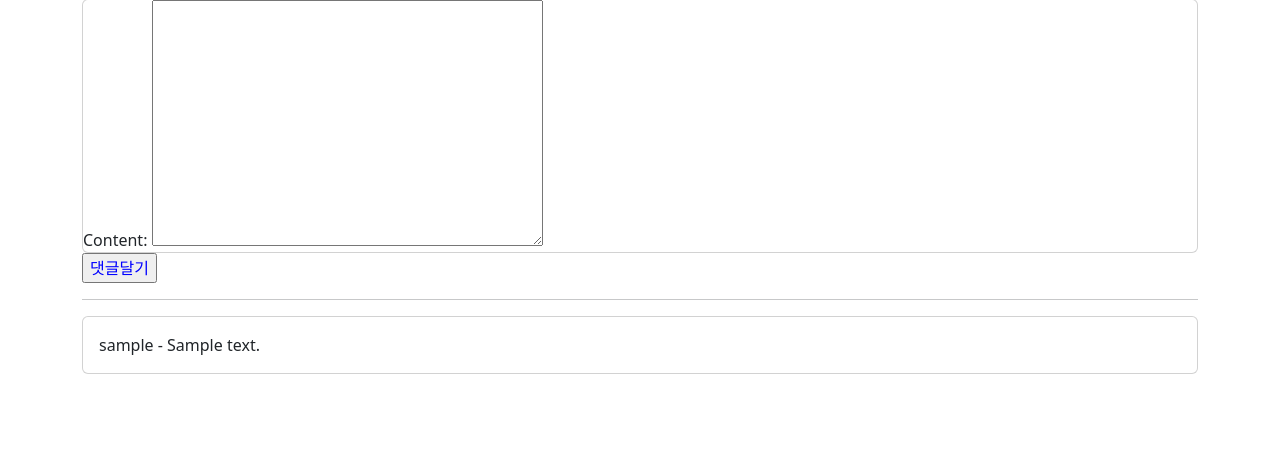
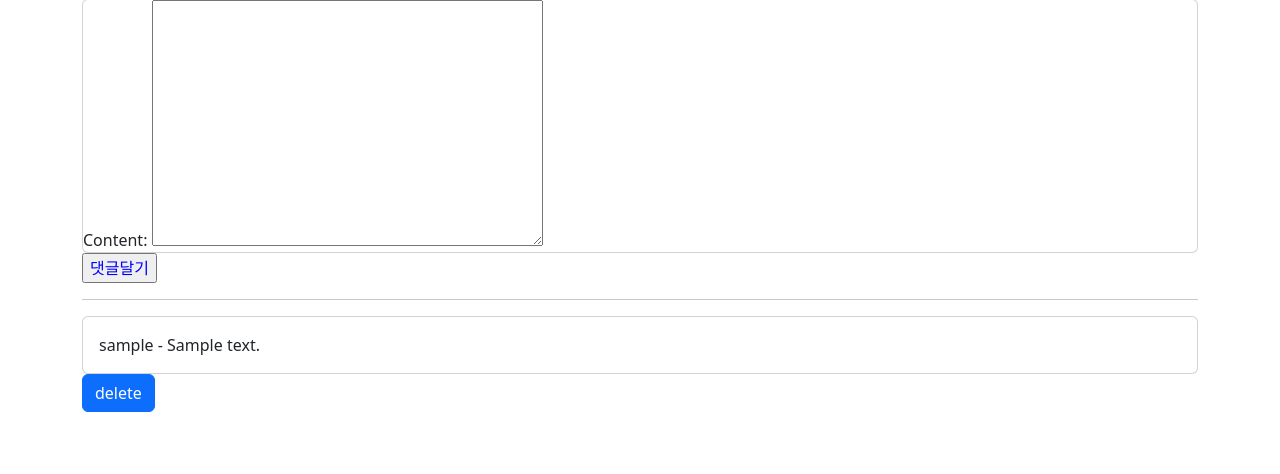
Before and after one commit to dahee325/auth, a Django app: page /articles/1/ in a window 1280 px wide. Shown: the part 304-778 px from the top of the page. Run offline with Django 5.2, Linux system fonts and the light colour scheme; a user stored in the database is signed in; tables that the repository leaves empty hold one stand-in row (values such as "Sample post").

Commit message:
Comment Delete 기능 구현

```diff
--- a/articles/templates/detail.html
+++ b/articles/templates/detail.html
@@ -24,6 +24,9 @@
     <hr>
     {% for comment in article.comment_set.all %}
         <li class="card card-body">{{comment.user.username}} - {{comment.content}}</li>
+        {% if user == comment.user %}
+            <a href="{% url 'articles:comment_delete' article.id comment.id %}" class="btn btn-primary">delete</a>
+        {% endif %}
     {% endfor %}
 
 {% endblock %}
--- a/articles/urls.py
+++ b/articles/urls.py
@@ -11,4 +11,5 @@ urlpatterns = [
     path('<int:id>/delete/', views.delete, name='delete'),
 
     path('<int:article_id>/comments/create/', views.comment_create, name='comment_create'),
+    path('<int:article_id>/comments/<int:comment_id>/delete/', views.comment_delete, name='comment_delete'),
 ]
--- a/articles/views.py
+++ b/articles/views.py
@@ -1,6 +1,6 @@
 from django.shortcuts import render, redirect
 from .forms import ArticleForm, CommentForm
-from .models import Article
+from .models import Article, Comment
 from django.contrib.auth.decorators import login_required
 
 # Create your views here.
@@ -77,3 +77,11 @@
         comment.save()
 
         return redirect('articles:detail', id=article_id)
+
+@ login_required
+def comment_delete(request, article_id, comment_id):
+    comment = Comment.objects.get(id=comment_id)
+    if request.user == comment.user:
+        comment.delete()
+
+    return redirect('articles:detail', id=article_id)
```
Also changed, not shown: README.md.
